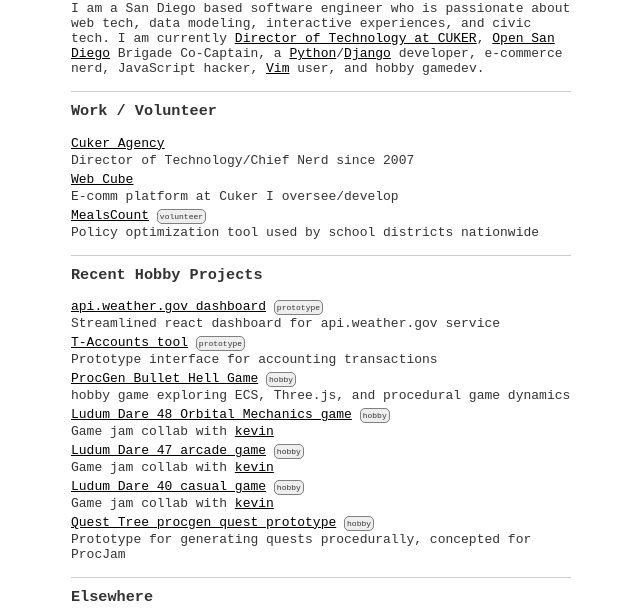
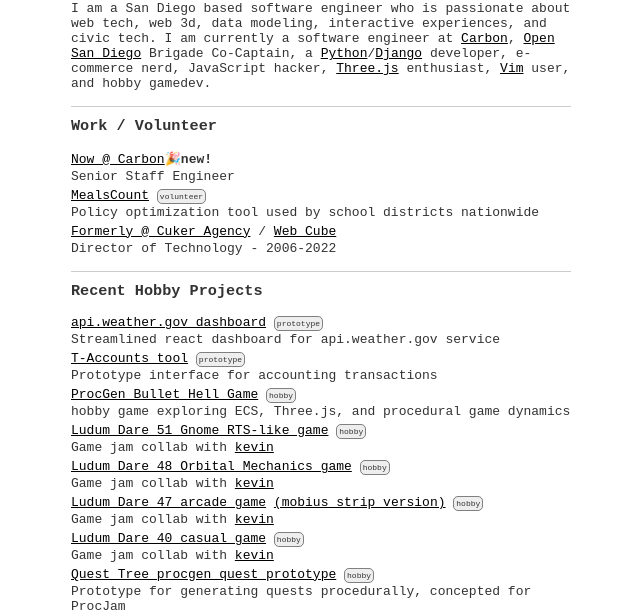
Before and after one commit to nikolajbaer/nikolajbaer.github.io, a plain HTML site: page index.html in a window 1280 px wide. Shown: the part 126-741 px from the top of the page, without its empty margins (319-959 px from the left). Drawn offline with Linux system fonts and the light colour scheme.

Commit message:
update for Carbon change

```diff
--- a/index.html
+++ b/index.html
@@ -89,11 +89,11 @@
     <section class="about">
       <p>
         I am a San Diego based software engineer who is
-        passionate about web tech, data modeling, interactive experiences, and civic tech.
-        I am currently <a href="https://www.cukeragency.com/">Director of Technology at CUKER</a>,
+        passionate about web tech, web 3d, data modeling, interactive experiences, and civic tech.
+        I am currently a software engineer at <a href="https://www.carbon3d.com/">Carbon</a>,
         <a href="https://opensandiego.org/">Open San Diego</a> Brigade Co-Captain,
         a <a href="https://python.org">Python</a>/<a href="https://djangoproject.com">Django</a> developer,
-        e-commerce nerd, JavaScript hacker, <a href="https://www.vim.org">Vim</a> user, and hobby gamedev.
+        e-commerce nerd, JavaScript hacker, <a href="https://threejs.org">Three.js</a> enthusiast, <a href="https://www.vim.org">Vim</a> user, and hobby gamedev.
       </p>
     </section>
 
@@ -101,17 +101,17 @@
       <h3>Work / Volunteer</h3>
       <ul>
         <li>
-          <a target="_blank" href="https://www.cukeragency.com/work/">Cuker Agency</a>
-          <div>Director of Technology/Chief Nerd since 2007</div>
-        </li>
-        <li>
-          <a target="_blank" href="https://www.getwebcube.com/">Web Cube</a>
-          <div>E-comm platform at Cuker I oversee/develop</div>
+          <a target="_blank" href="https://www.carbon3d.com/">Now @ Carbon</a><strong>🎉new!</strong>
+          <div>Senior Staff Engineer</div>
         </li>
         <li>
           <a target="_blank" href="https://www.mealscount.com/">MealsCount</a>
           <span class="pill">volunteer</span>
           <div>Policy optimization tool used by school districts nationwide</div>
+        </li>
+        <li>
+          <a target="_blank" href="https://www.cukeragency.com/work/">Formerly @ Cuker Agency</a> / <a target="_blank" href="https://www.getwebcube.com/">Web Cube</a>
+          <div>Director of Technology - 2006-2022</div>
         </li>
       </ul>
     </section>
@@ -134,12 +134,17 @@
           <div>hobby game exploring ECS, Three.js, and procedural game dynamics</div>
         </li>
         <li>
+          <a target="_blank" href="https://ld51.nikolaj.dev/">Ludum Dare 51 Gnome RTS-like game</a>
+          <span class="pill">hobby</span>
+          <div>Game jam collab with <a href="https://github.com/kmooney/">kevin</a></div>
+        </li>
+        <li>
           <a target="_blank" href="https://ld48.nikolaj.dev/">Ludum Dare 48 Orbital Mechanics game</a>
           <span class="pill">hobby</span>
           <div>Game jam collab with <a href="https://github.com/kmooney/">kevin</a></div>
         </li>
         <li>
-          <a target="_blank" href="https://ldj47.nikolaj.dev/">Ludum Dare 47 arcade game</a>
+          <a target="_blank" href="https://ldj47.nikolaj.dev/">Ludum Dare 47 arcade game</a> <a target="_blank" href="https://mobiusld47.nikolaj.dev">(mobius strip version)</a>
           <span class="pill">hobby</span>
           <div>Game jam collab with <a href="https://github.com/kmooney/">kevin</a></div>
         </li>
```
